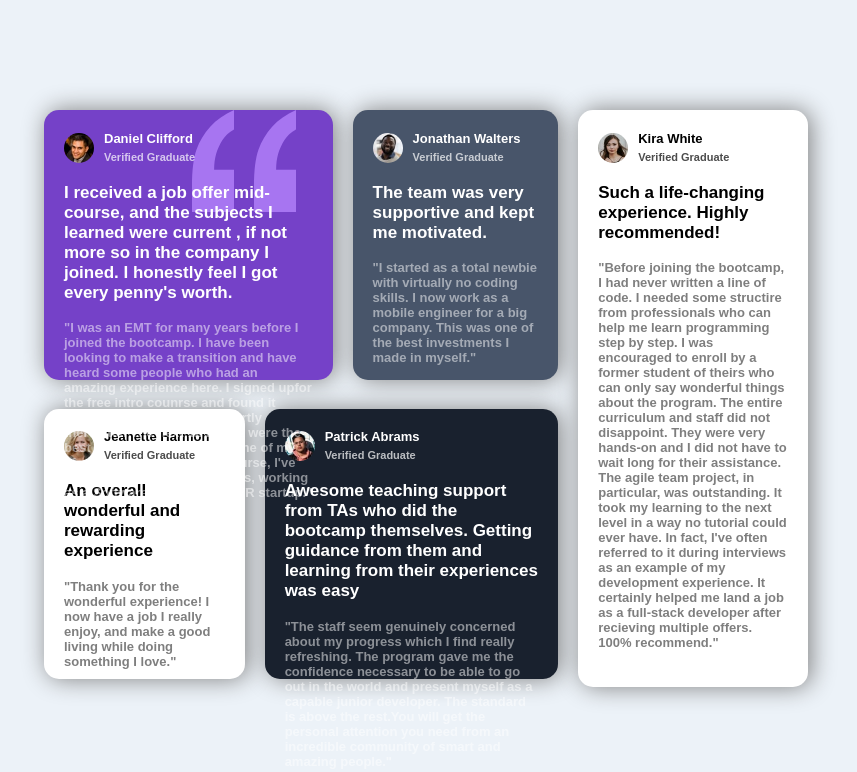
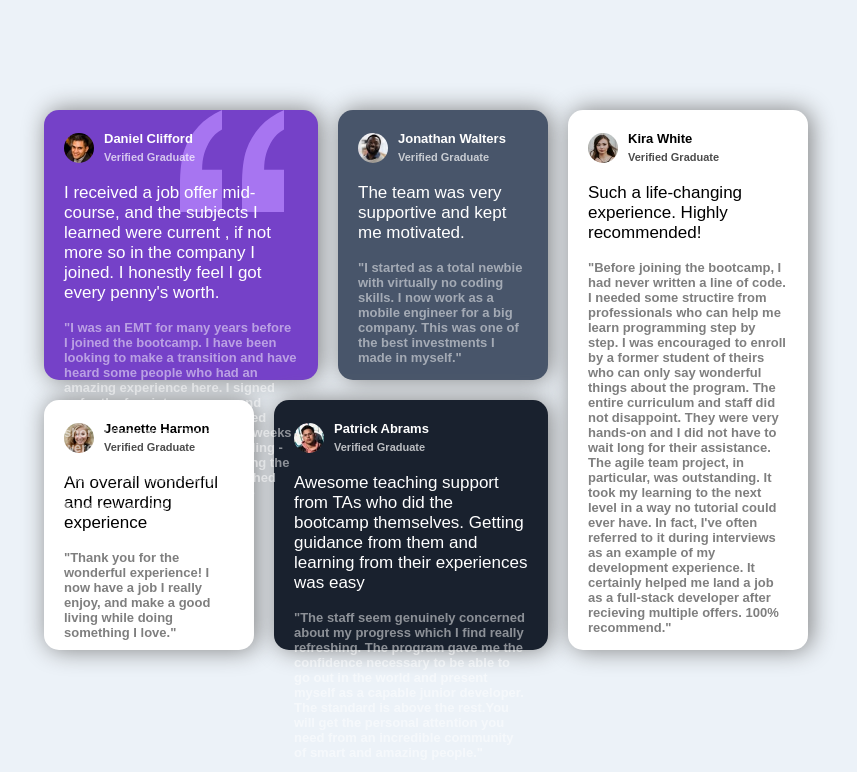
Before and after one commit to CodingLife1024/testimonials-grid-section, a plain HTML site: page index.html in a window 1280 px wide. Shown: the whole page, without its empty margins (214-1071 px from the left). Drawn offline with Linux system fonts and the light colour scheme.

Commit message:
Abs final

```diff
--- a/style.css
+++ b/style.css
@@ -39,8 +39,7 @@ body {
 .jw {
   display: inline-block;
   height: 230px;
-  width: -moz-fit-content;
-  width: fit-content;
+  width: 170px;
   background-color: hsl(217, 19%, 35%);
   grid-area: 1/ 3/ span 1/ span 1;
   color: hsl(0, 0%, 100%);
@@ -48,16 +47,15 @@ body {
 
 .jh {
   display: inline-block;
-  height: 230px;
-  width: -moz-fit-content;
-  width: fit-content;
+  height: 210px;
+  width: 170px;
   background-color: hsl(0, 0%, 100%);
   grid-area: 2/ 1/ span 1/ span 1;
 }
 
 .pa {
   display: inline-block;
-  height: 230px;
+  height: 210px;
   width: -moz-fit-content;
   width: fit-content;
   background-color: hsl(219, 29%, 14%);
@@ -67,7 +65,8 @@ body {
 
 .kw {
   width: -moz-fit-content;
-  width: fit-content;
+  height: 500px;
+  width: 200px;
   background-color: hsl(0, 0%, 100%);
   grid-area: 1/ 4/ span 2/ span 1;
 }
@@ -95,7 +94,6 @@ body {
   align-items: left;
   justify-content: left;
   flex-flow: column;
-  height: 100%;
   line-height: 0%;
 }
 
@@ -115,6 +113,8 @@ h2 {
 
 h3 {
   font-size: 17px;
+  opacity: 1;
+  font-weight: 300;
 }
 
 h4 {
```
Also changed, not shown: design/DesktopScreenshot.jpg (added), 1 other file.
